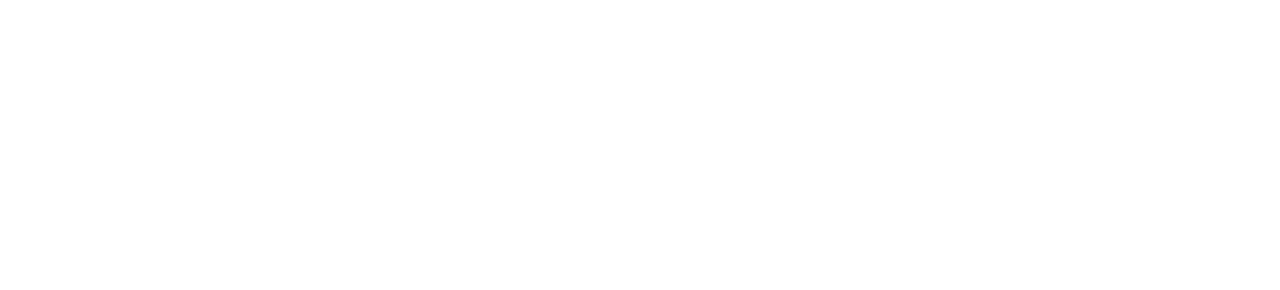
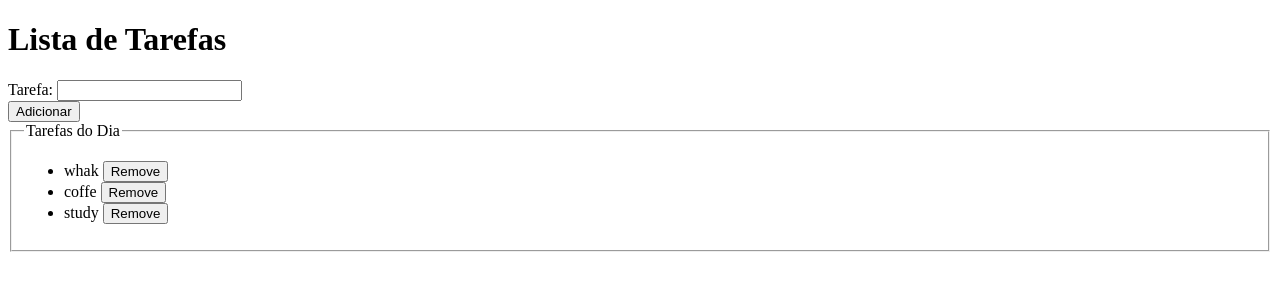
Before and after one commit to deboraCs26/to-do-list2, a plain HTML site: page index.html in a window 1280 px wide. Drawn offline with Linux system fonts and the light colour scheme.

Commit message:
codigo completo

```diff
--- a/index.html
+++ b/index.html
@@ -2,11 +2,39 @@
 <html lang="en">
 <head>
     <meta charset="UTF-8">
+
     <meta http-equiv="X-UA-Compatible" content="IE=edge">
     <meta name="viewport" content="width=device-width, initial-scale=1.0">
-    <title>Document</title>
+
+    <title>To-do-list-2</title>
+
+    <script src="script.js"></script>
+
 </head>
 <body>
+    <div class="conteudo-titulo">
 
+        <h1>Lista de Tarefas</h1>
+
+      </div>
+      <form name="form_main">
+        <label for="task">Tarefa: </label>
+        <input type="text" name="task" id="task">  <br/>
+        <button type="button" onclick="add()">Adicionar</button>
+
+      </form>
+
+    <div>
+
+        <fieldset>
+            <legend>Tarefas do Dia </legend>
+
+            <ul id="list">
+                <script>showItem()</script>
+
+            </ul>
+        </fieldset>
+
+    </div>
 </body>
 </html>
--- /dev/null
+++ b/script.js
@@ -0,0 +1,47 @@
+const tasks = [
+  {
+    name : 'whak'
+
+
+},
+  {
+    name : 'coffe'
+
+
+  },
+
+  {
+    name : 'study'
+
+
+  }
+]
+
+  function showItem() {
+  const ul = document.getElementById("list")
+  let lis = ""
+  tasks.map((list, index) =>  {
+
+    lis = lis + `<li id="${index}">${list.name} <button onclick="remove(${index})">Remove</button></li>`
+  })
+  ul.innerHTML = lis
+}
+
+function add() {
+
+const input_value = document.form_main.task.value;
+
+tasks.push({name: input_value})
+
+showItem()
+
+
+}
+
+function remove(removeItem) {
+
+ tasks.splice(removeItem, 1);
+
+ showItem()
+
+  }
```
Also changed, not shown: style.css (added).
